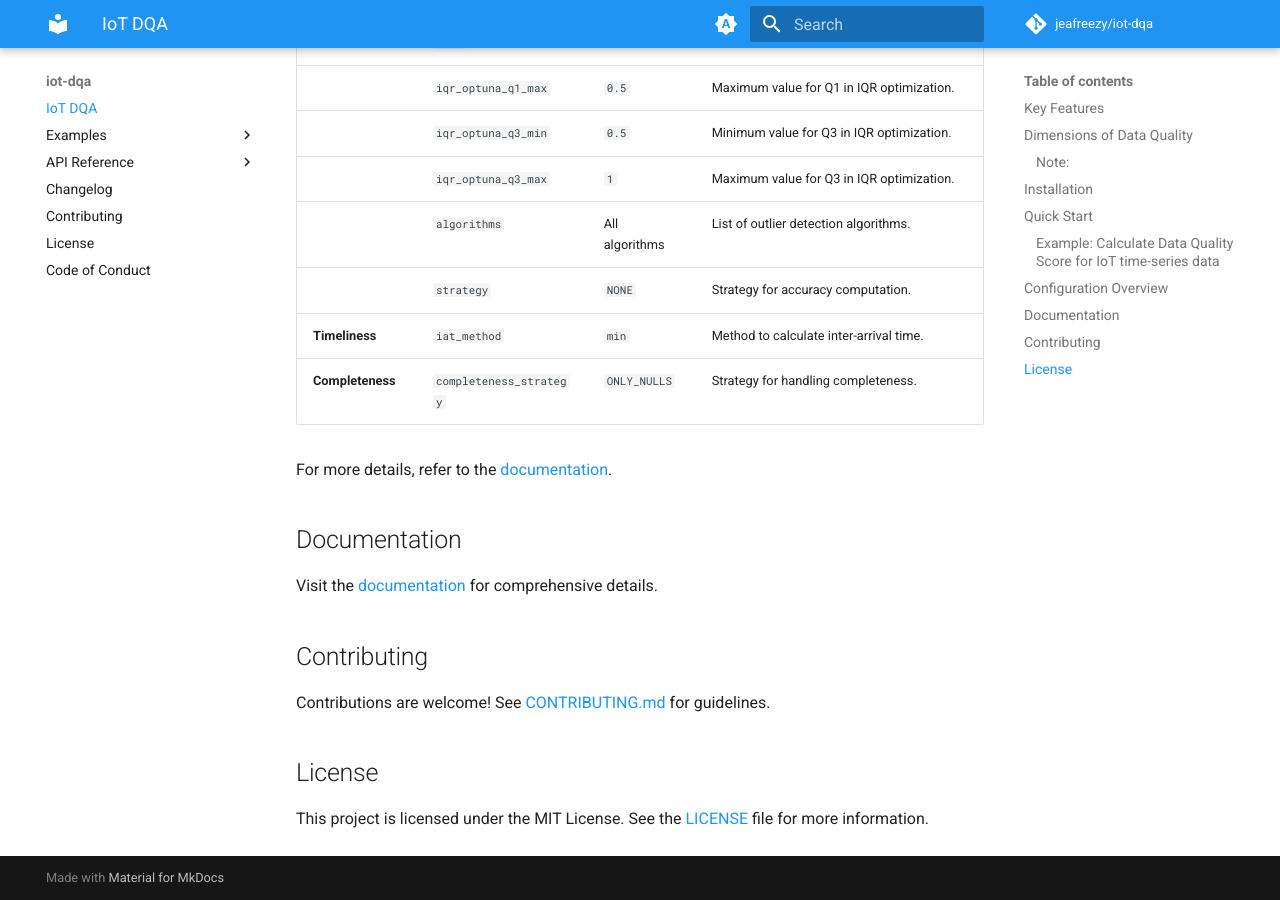
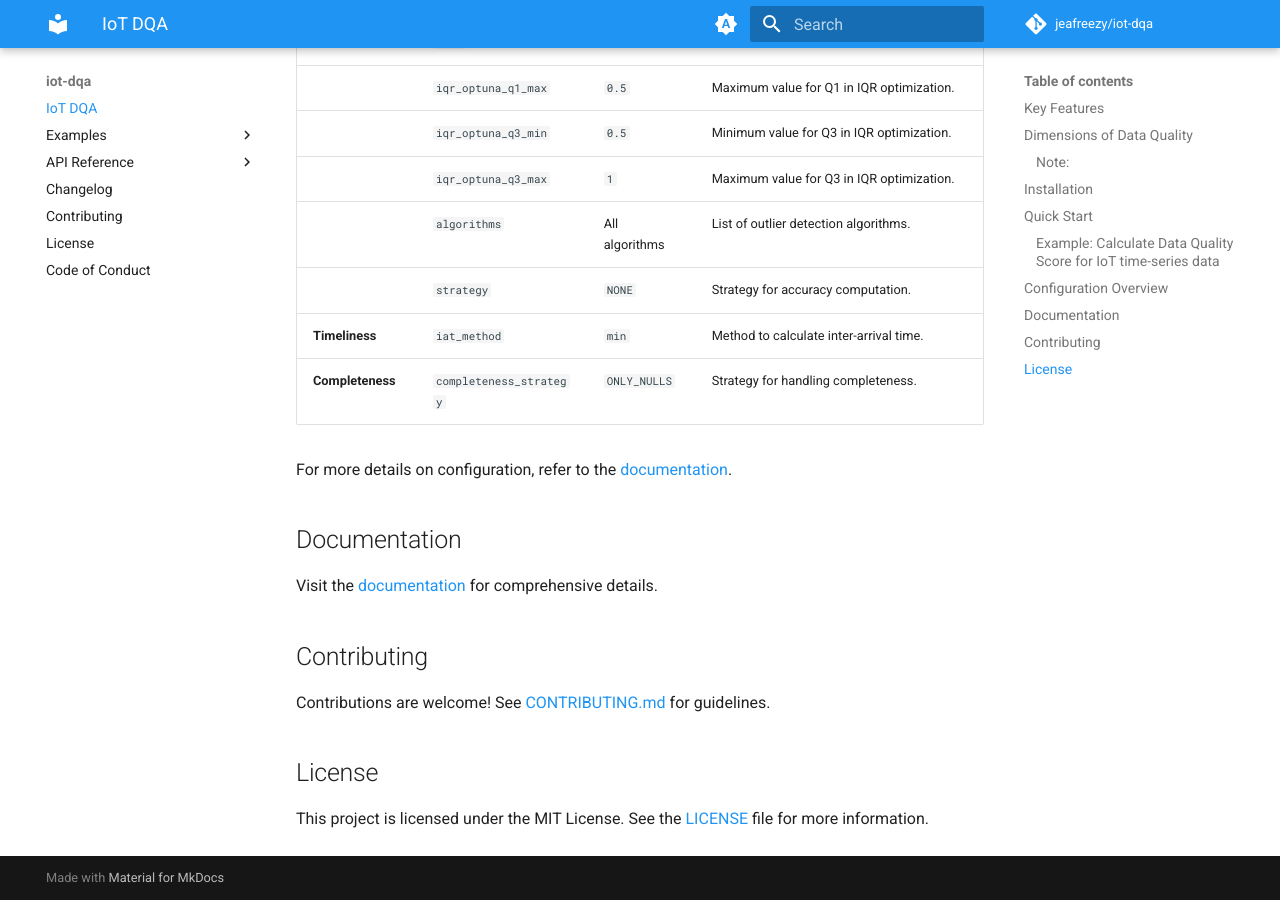
Before and after one commit to jeafreezy/iot-dqa, an MkDocs documentation site: the page built from docs/index.md, in a window 1280 px wide and 900 px high, scrolled down 2760 px. Built offline with MkDocs 1.6.1 and Material for MkDocs 9.7.7, drawn with Linux system fonts in a browser that asks for light colours; comment, search, counter and statistics services are not loaded.

Commit message:
release v0.0.1

```diff
--- a/docs/index.md
+++ b/docs/index.md
@@ -106,7 +106,7 @@ print("Data Quality Score computed successfully!")
 | **Timeliness**        | `iat_method`              | `min`               | Method to calculate inter-arrival time.                                    |
 | **Completeness**      | `completeness_strategy`   | `ONLY_NULLS`        | Strategy for handling completeness.                                        |
 
-For more details, refer to the [documentation](https://jeafreezy.github.io/iot-dqa/api/utils/configs/).
+For more details on configuration, refer to the [documentation](https://jeafreezy.github.io/iot-dqa/api/utils/configs/).
 
 ## Documentation
 Visit the [documentation](https://jeafreezy.github.io/iot-dqa) for comprehensive details.
```
Also changed, not shown: README.md (+1 -1 lines).
